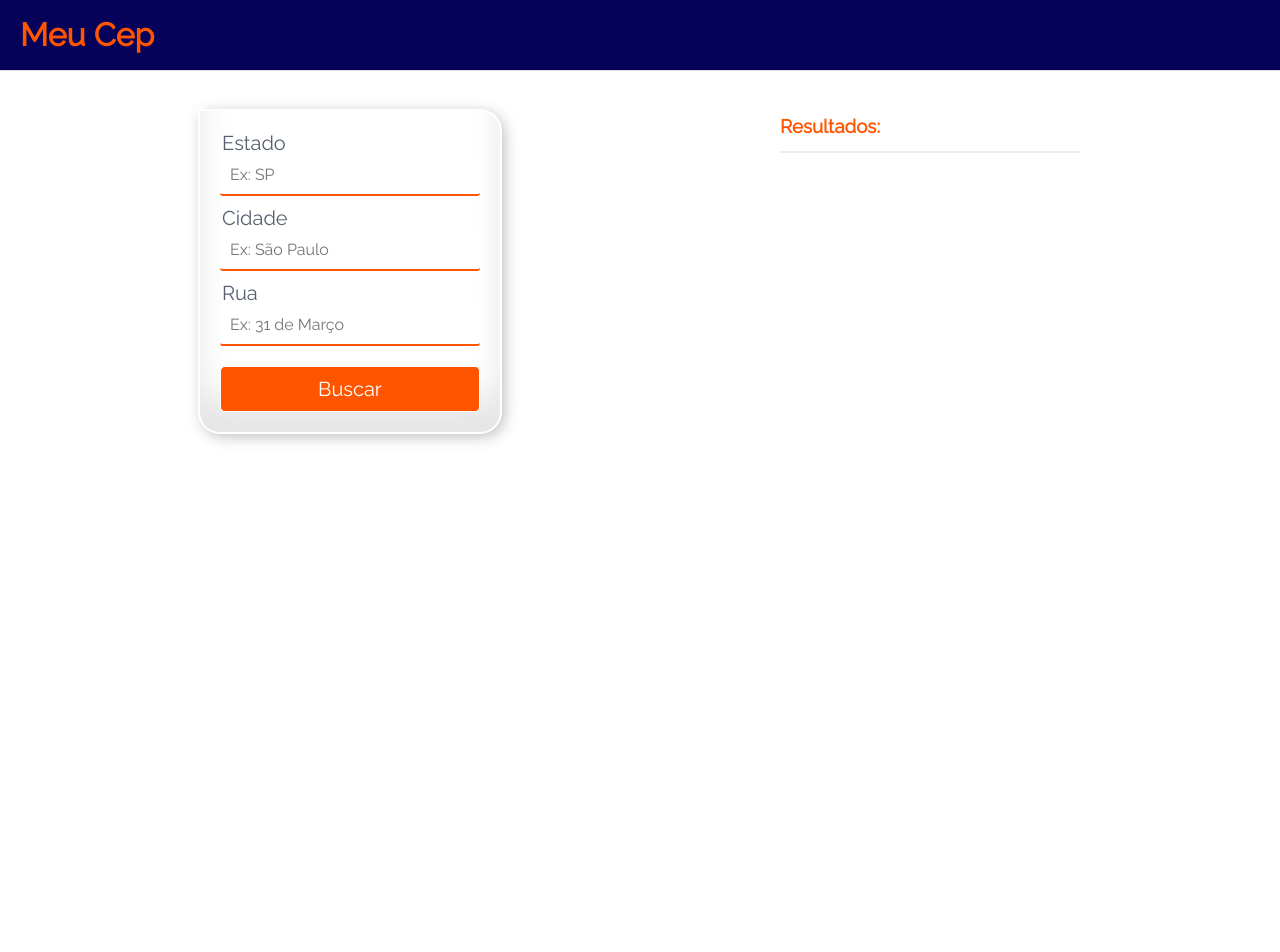
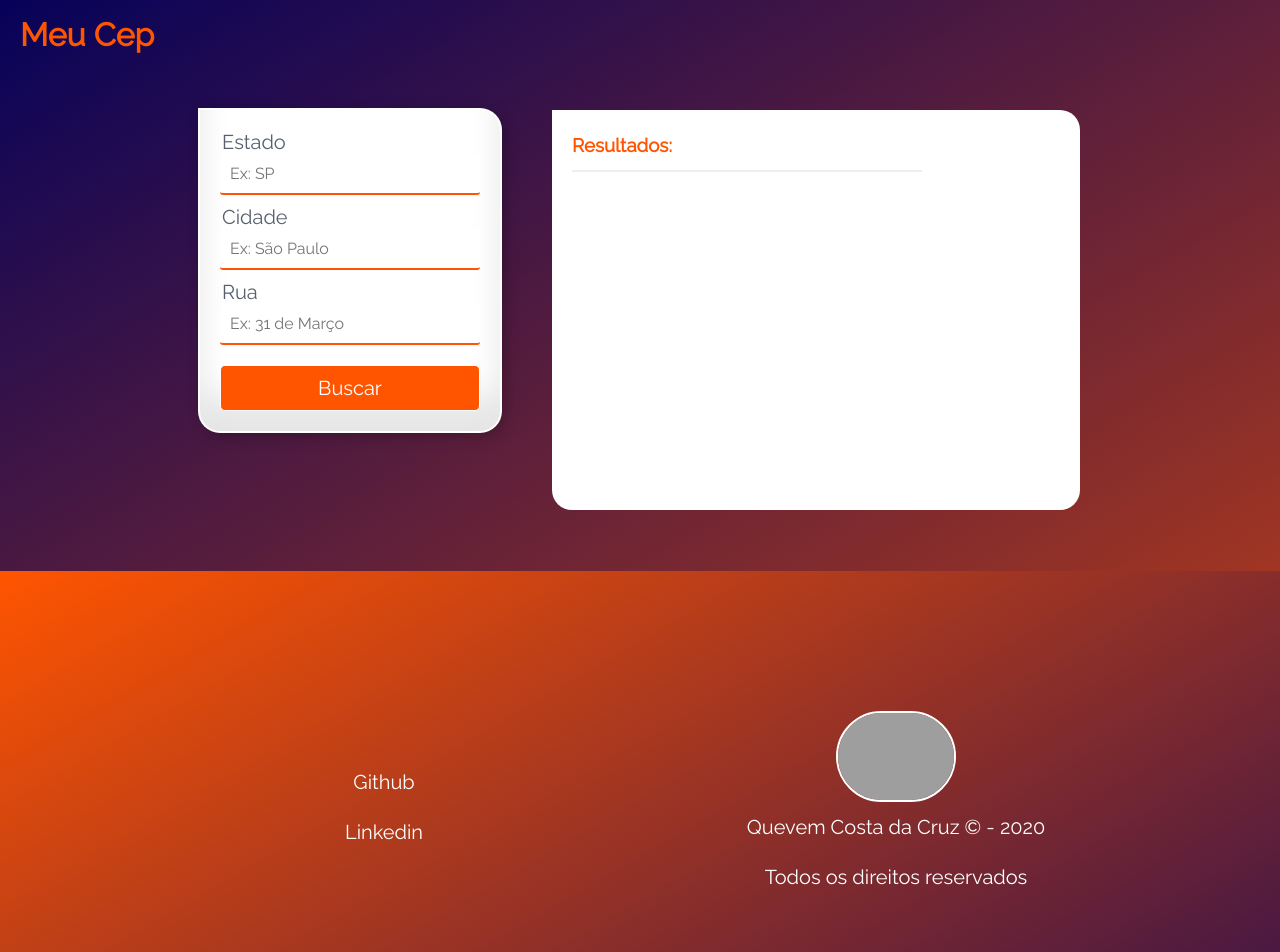
Before and after one commit to QuevemCosta/muecep.net.br, a website: page src/pages/home/index.html in a window 1280 px wide. Shown: the top 952 px of the page. Before the commit the page ends 800 px from the top, so only its background shows below. Drawn offline with Linux system fonts and the light colour scheme; grey boxes are pictures that could not be loaded.

Commit message:
refatorando o layout

```diff
--- a/src/pages/home/index.css
+++ b/src/pages/home/index.css
@@ -3,10 +3,12 @@
 	box-sizing: border-box;
 	margin: 0;
 	padding: 0;
+	font-family: 'Raleway', sans-serif;
 }
 body{
-	background-color: #FFFFFF;
+
 	width: 100%;
+	background-image: linear-gradient(150deg,#06025A, #ff5500);
 
 }
 
@@ -24,9 +26,7 @@ main{
 }
 header{
 	text-align: justify;
-	background-color: #06025A;
 	color: #f5f6fa;
-	border-bottom: 1px solid #dcdde1;
 	padding: 20px;
 	margin-bottom: 20px;
 }
@@ -36,14 +36,17 @@ h1,h2,h3,h4{
 	color: #FF5500;
 	line-height: 30px;
 }
+
 input, button, select, option{
 	outline: none;
 }
+
 .form{
 	max-width: 300px;
 	flex-direction:column;
 	background-color: #fff;
 	padding: 20px;
+	margin-bottom: 120px;
 	border-top-right-radius: 20px;
 	border-bottom-left-radius: 20px;
 	border-bottom-right-radius: 20px;
@@ -91,6 +94,15 @@ input, button, select, option{
 .form form button:hover{
 	background-color: #B23B00;
 }
+.render-result{
+	background-color: #fff;
+	min-width: 60%;
+	min-height: 50vh;
+	padding: 20px;
+	border-top-right-radius: 20px;
+	border-bottom-left-radius: 20px;
+	border-bottom-right-radius: 20px;
+}
 
 .result{
 	border-top: 2px solid #eee;
@@ -134,10 +146,49 @@ input, button, select, option{
 	padding: 10px;
 }
 
+
+footer{
+	width: 100%;
+	height: 100vh;
+	padding: 20px;
+	background-image: linear-gradient(150deg, #ff5500, #06025A);
+}
+footer div{
+	padding-top: 120px;
+	display: flex;
+	flex-direction:row;
+	flex-wrap: wrap;
+	justify-content: center;
+	align-items: center;
+	max-width: 1024px;
+	position: relative;
+	margin: auto;
+
+}
+footer div section{
+	width: 50%;
+	min-width: 320px;
+	text-align: center;
+
+}
+footer div section a,footer div section p{
+	text-decoration: none;
+	color: #fff;
+	line-height: 50px;
+	font-size: 20px;
+}
+footer div section li{
+	list-style: none;
+}
+footer div section img{
+	max-width: 120px;
+	border-radius: 50px;
+	border: 2px solid #fff;
+}
  @media only screen and (max-width: 720px){
  	main{
-
 	flex-direction: column;
+	flex-wrap: nowrap;
 	justify-content:center;
 	align-items:center;
 	}
@@ -145,4 +196,15 @@ input, button, select, option{
 	.form{
 		margin-bottom: 30px;
 	}
+	.render-result{
+		margin-bottom: 50px;
+	}
+	footer div {
+		flex-direction:colum;
+		flex-wrap: wrap;
+		padding-top: 50px;
+	}
+	footer div section{
+		margin-bottom: 100px;
+	}
 }
--- a/src/pages/home/index.html
+++ b/src/pages/home/index.html
@@ -36,6 +36,7 @@
 						id="uf"
 						name="uf"
 						maxlength="2"
+						minlength="2"
 						required
 						title="Unidade federativa, Estado"
 						placeholder="Ex: SP" >
@@ -65,7 +66,7 @@
 				</form>
 			</section>
 
-			<section>
+			<section class="render-result">
 				<h3>Resultados:</h3>
 
 				<div class="result">
@@ -75,10 +76,25 @@
 			</section>
 
 		</main>
-		<footer>
-
-		</footer>
 
 	</body>
+
+	<footer>
+		<div>
+			<section class="redes-sociais" >
+				<ul>
+					<li><a href="https://github.com/QuevemCosta"  target="_blank">Github</a></li>
+					<li><a  href="https://br.linkedin.com/in/quevem-costa-da-cruz-b2527812a"
+						 target="_blank"
+						>Linkedin</a></li>
+				</ul>
+			</section>
+			<section class="outros-projetos" >
+				<img src="https://avatars2.githubusercontent.com/u/25965821?s=460&u=7ee8d8ef93e187544b26052d3c9d7d3faa2c09fc&v=4" ></img>
+				<p> Quevem Costa da Cruz &copy - 2020 </p>
+				<p>Todos os direitos reservados</p>
+			</section>
+		</div>
+	</footer>
 	<script type="text/javascript" src="./main.js"></script>
 </html>
```
